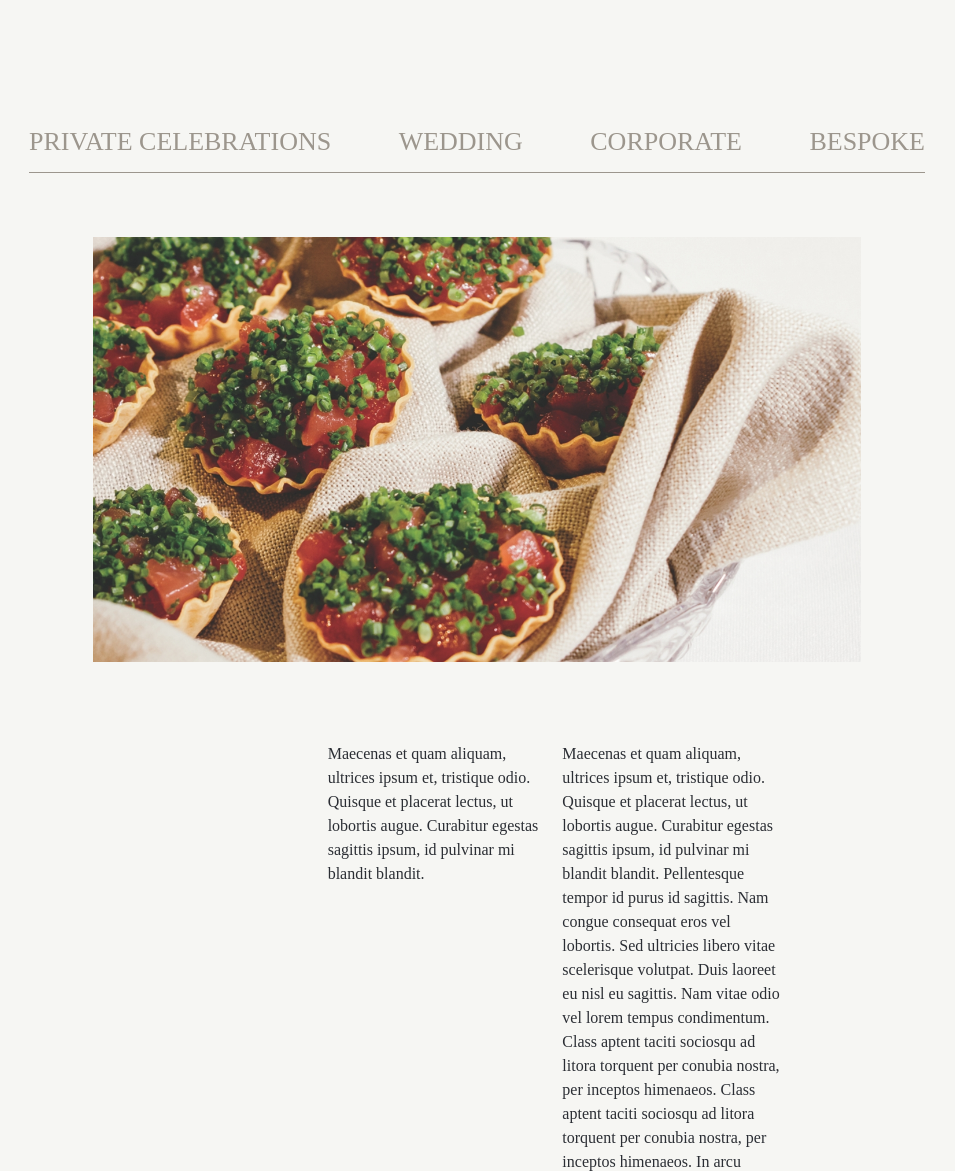
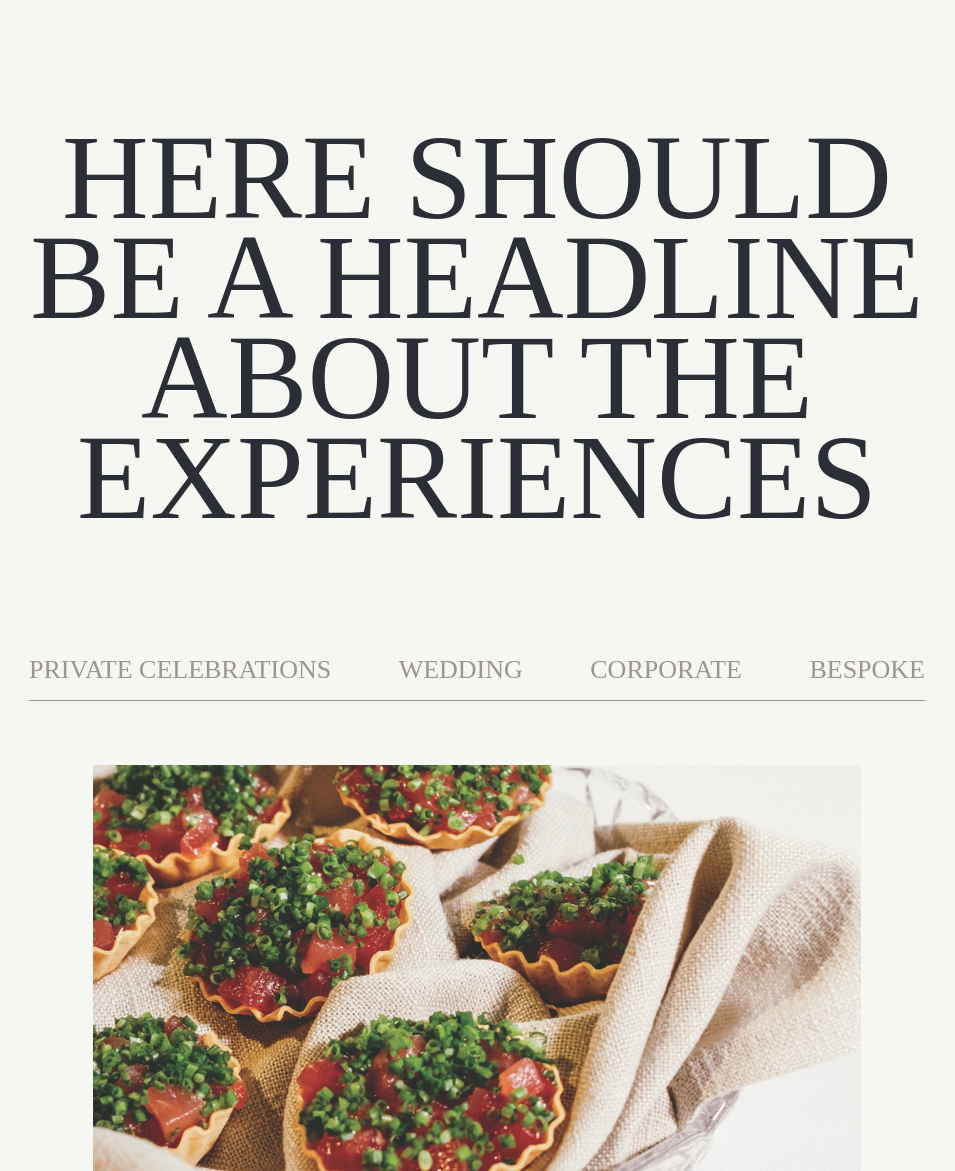
Before and after one commit to milosptr/event-centar, a Jekyll site: the page built from experiences.md, in a window 1280 px wide and 1400 px high. Shown: the part 229-1400 px from the top of the window, without its empty margins (163-1118 px from the left). Built offline with Jekyll 4.4.1, drawn with Linux system fonts in a browser that asks for light colours; some web fonts are replaced.

Commit message:
Update from Forestry.io Evgeniya Naydenisheva updated experiences.md

```diff
--- a/experiences.md
+++ b/experiences.md
@@ -9,8 +9,8 @@ section_first_text: |-
   Maecenas et quam aliquam, ultrices ipsum et, tristique odio.
   Quisque et placerat lectus, ut lobortis augue. Curabitur egestas sagittis ipsum,
   id pulvinar mi blandit blandit.
-big_title: ''
-section_title: ''
+big_title: here should be a headline about the experiences
+section_title: Weddings
 section_second_text: "Maecenas et quam aliquam, ultrices ipsum et, tristique odio.
   Quisque et placerat lectus, ut lobortis augue. Curabitur egestas sagittis ipsum,
   id pulvinar mi blandit blandit. Pellentesque tempor id purus id sagittis. Nam congue
```
